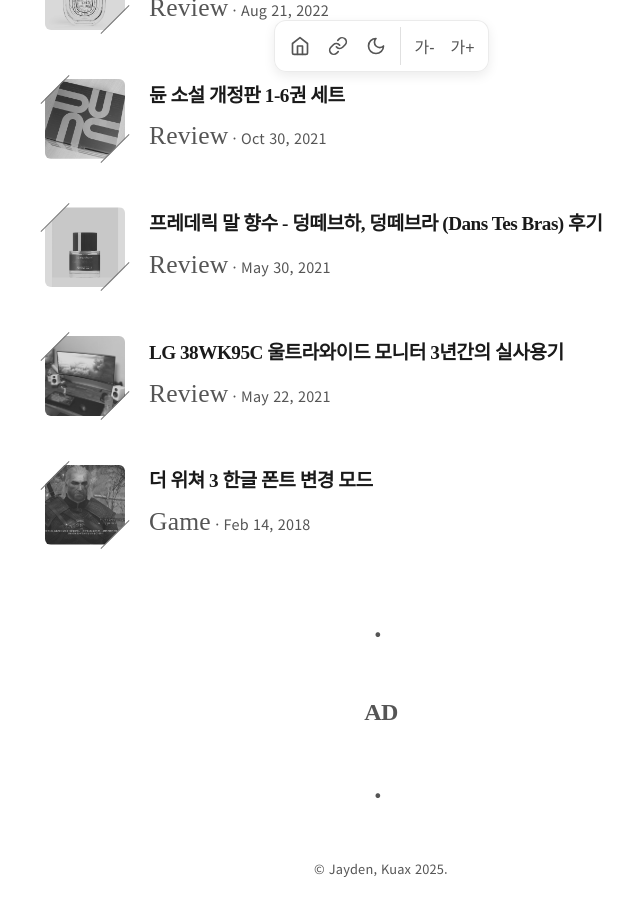
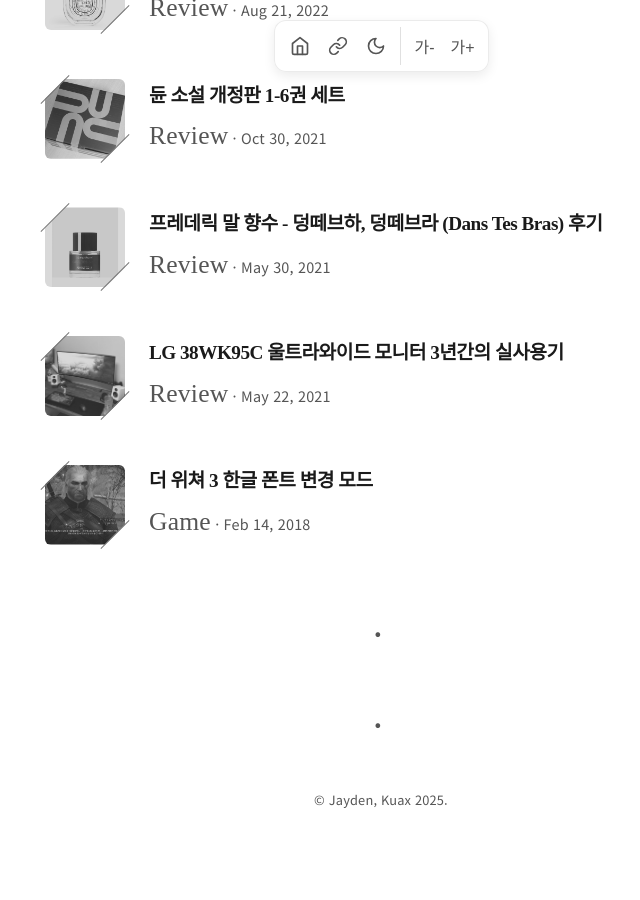
Before and after one commit to Kuax-Meat/blog, a Jekyll site: the page built from index.md, in a window 1280 px wide and 900 px high, scrolled down 788 px. Shown: the whole window, without its empty margins (259-899 px from the left). Built offline with Jekyll 4.4.1, drawn with Linux system fonts in a browser that asks for light colours; some web fonts are replaced; after the commit the page ends 1619 px from its top, so only the background shows below that.

```diff
--- a/_layouts/post.html
+++ b/_layouts/post.html
@@ -25,7 +25,6 @@ layout: default
         </script>
 </section>
 <div class="footer-ad">
-    <h3>AD</h3>
     <script async
         src="https://pagead2.googlesyndication.com/pagead/js/adsbygoogle.js?client=ca-pub-6810256932319207"
         crossorigin="anonymous"></script>
--- a/index.md
+++ b/index.md
@@ -26,7 +26,6 @@ layout: default
   </ul>
 </div>
 <div class="footer-ad">
-  <h3>AD</h3>
   <script async
         src="https://pagead2.googlesyndication.com/pagead/js/adsbygoogle.js?client=ca-pub-6810256932319207"
         crossorigin="anonymous"></script>
```
